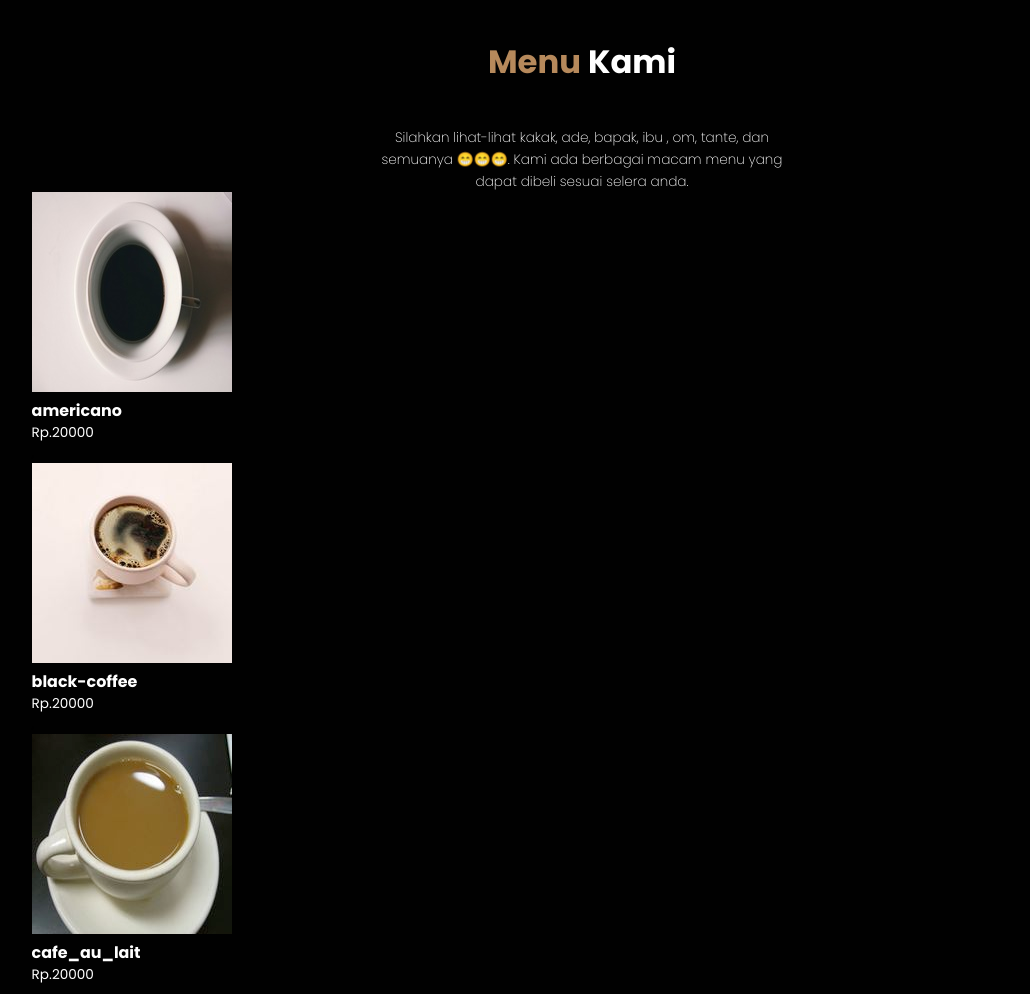
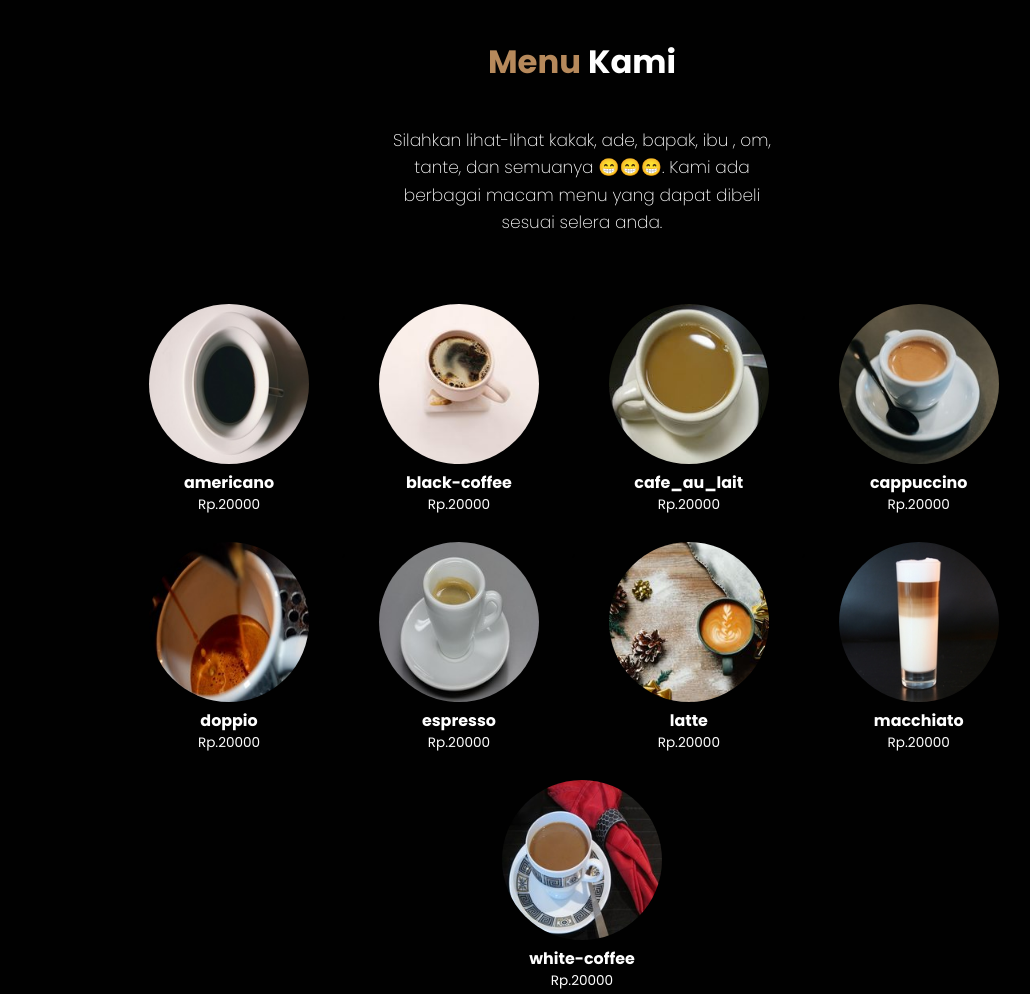
Before and after one commit to Tio-pratomo/kedai-kopi-wpu, a website built with webpack: page src/index.html in a window 1280 px wide. Shown: the part 1520-2514 px from the top of the page, without its empty margins (58-1088 px from the left). Built offline with nearby package versions, Linux system fonts and the light colour scheme.

Commit message:
style: menyelesaikan bagian menu

```diff
--- a/src/css/menu.css
+++ b/src/css/menu.css
@@ -8,4 +8,22 @@
     margin: auto;
     font-weight: 200;
     line-height: 1.6;
+    font-size: 1.25rem;
 }
+
+.menu__row {
+    display: flex;
+    flex-wrap: wrap;
+    margin-top: 5rem;
+    justify-content: center;
+    gap: 2rem 1rem;
+}
+
+.menu__card {
+    text-align: center;
+}
+
+.menu__card__img {
+    border-radius: 50%;
+    width: 80%;
+}
```
